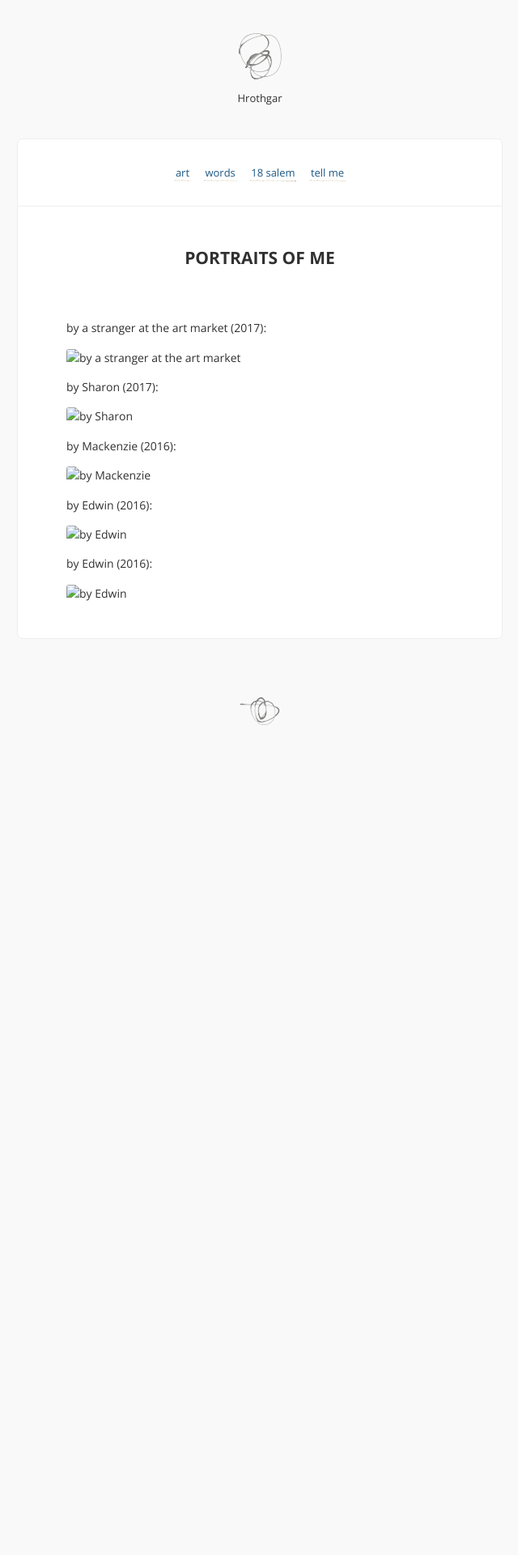
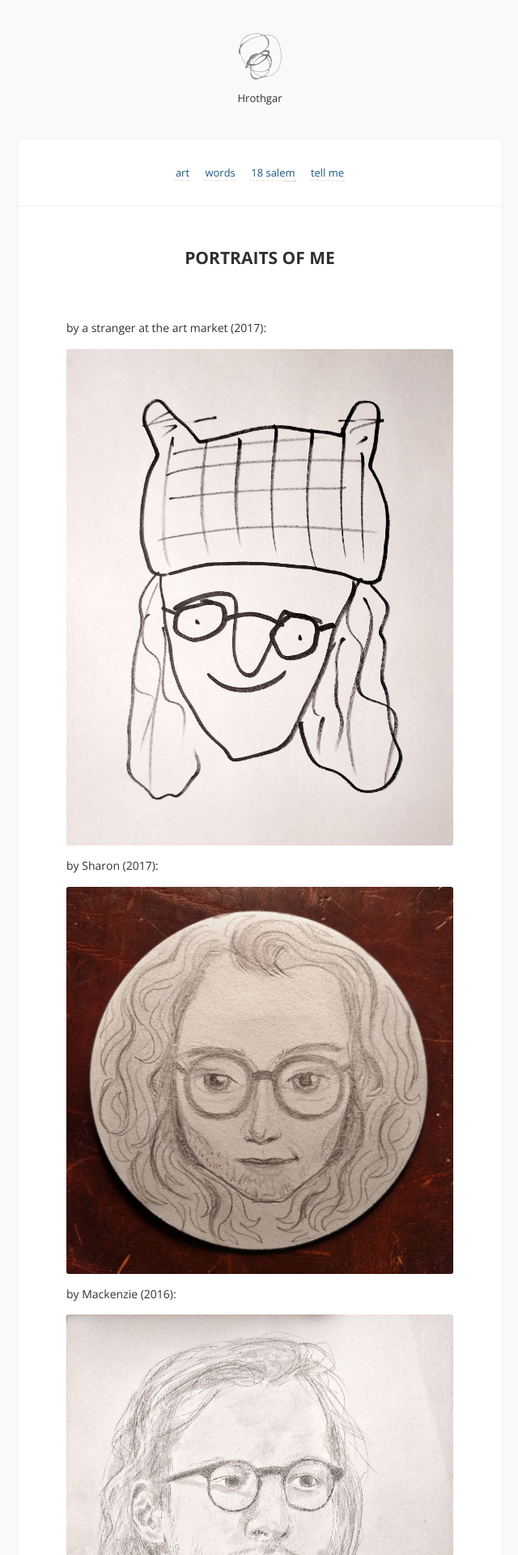
Before and after one commit to hrothgar/hrothgar.github.io, a Jekyll site: the page built from art/portraits.md, in a window 1280 px wide. Shown: the top 1920 px of the page at 81% size, without its empty margins (319-959 px from the left). Built offline with Jekyll 4.4.1, drawn with Linux system fonts in a browser that asks for light colours; comment, search, counter and statistics services are not loaded; before the commit the page ends 926 px from its top, so only the background shows below that.

Commit message:
wrong URL of images

```diff
--- a/art/portraits.md
+++ b/art/portraits.md
@@ -6,20 +6,20 @@ title:  Portraits of me
 
 by a stranger at the art market (2017):
 
-![by a stranger at the art market](/images/art/portrait-cathat-t.jpg "by a stranger at the art market")
+![by a stranger at the art market](/images/portraits/portrait-cathat-t.jpg "by a stranger at the art market")
 
 by Sharon (2017):
 
-![by Sharon](/images/art/portrait-sharon-t.jpg "by Sharon")
+![by Sharon](/images/portraits/portrait-sharon-t.jpg "by Sharon")
 
 by Mackenzie (2016):
 
-![by Mackenzie](/images/art/portrait-mac-t.jpg "by Mackenzie")
+![by Mackenzie](/images/portraits/portrait-mac-t.jpg "by Mackenzie")
 
 by Edwin (2016):
 
-![by Edwin](/images/art/portrait-edwin2-t.jpg "by Edwin")
+![by Edwin](/images/portraits/portrait-edwin2-t.jpg "by Edwin")
 
 by Edwin (2016):
 
-![by Edwin](/images/art/portrait-edwin1-t.jpg "by Edwin")
+![by Edwin](/images/portraits/portrait-edwin1-t.jpg "by Edwin")
```
